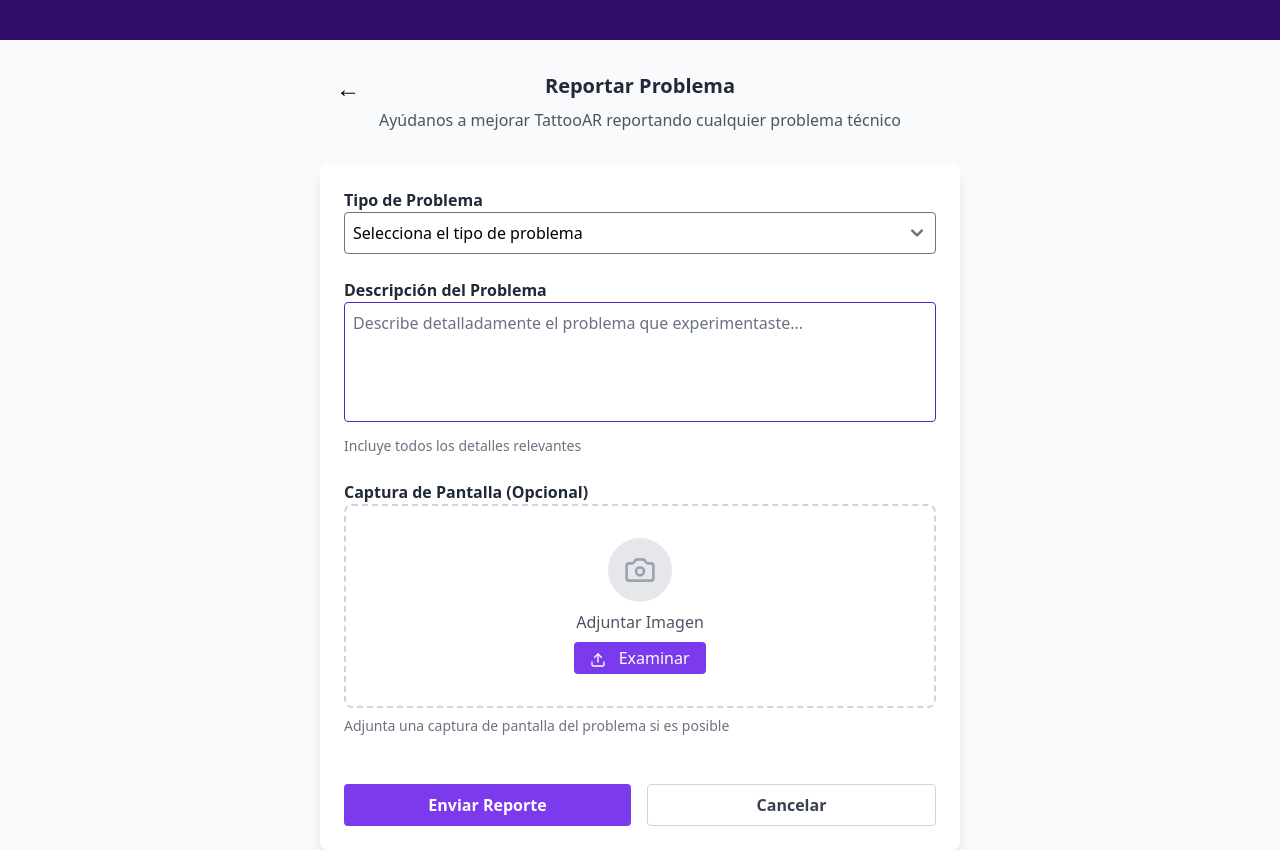
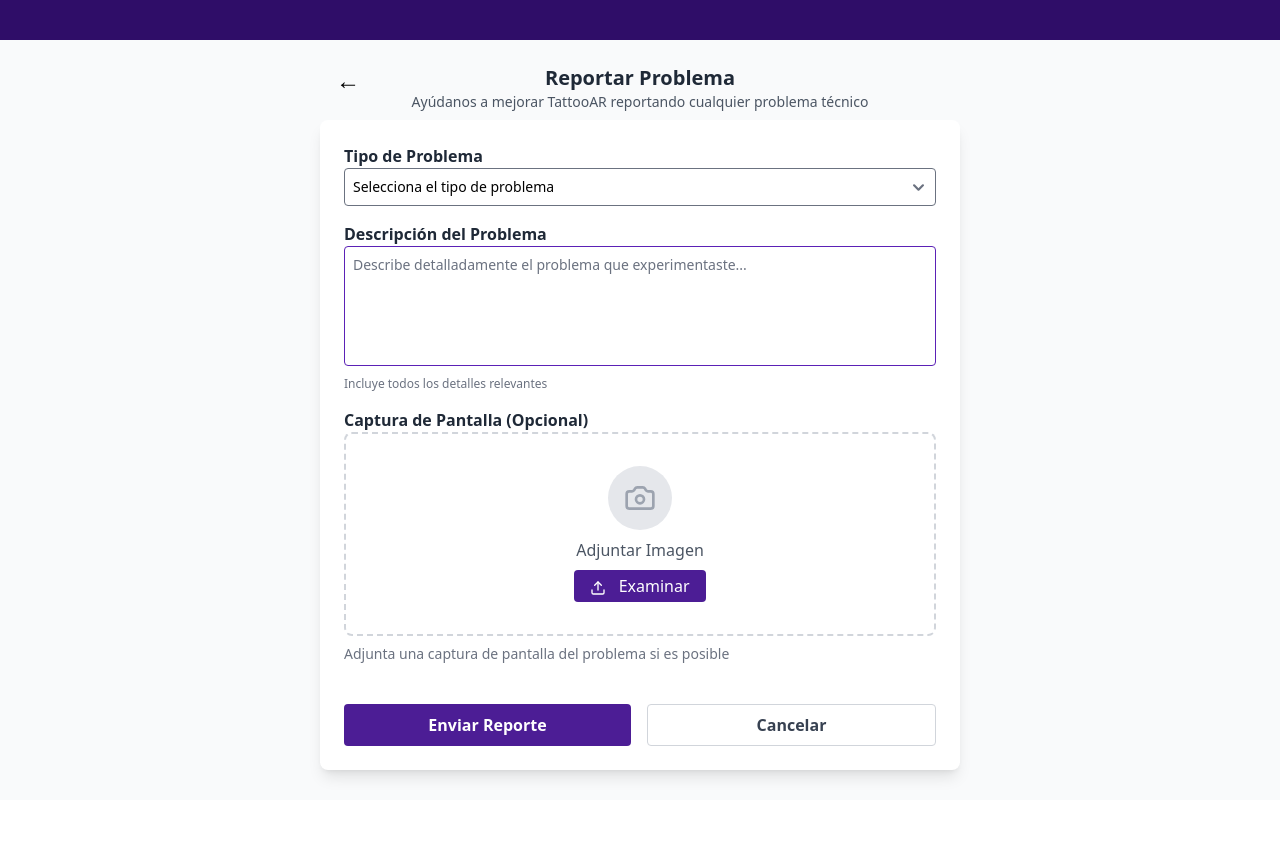
Before and after one commit to CarlosEsteban-afk/tattooar, a Vue app: page /tattooar/report in a window 1280 px wide. After the commit the page ends 800 px from the top, so only its background shows below. Built offline with nearby package versions, Linux system fonts and the light colour scheme; a web font is replaced by a local one.

Commit message:
minor fixes

```diff
--- a/src/stores/DesignStore.js
+++ b/src/stores/DesignStore.js
@@ -6,10 +6,10 @@ export const useTattooStore = defineStore('tattoos', () => {
       { id: 1, title: "Flor de loto.png", author: "María González", city: "Santiago", style: "Minimalista", desc: "Descripción del tatuaje" },
       { id: 2, title: "Dragón tribal.png", author: "Carlos Mendoza", city: "Valparaíso", style: "Tribal", desc: "Descripción del tatuaje" },
       { id: 3, title: "Mandala mano.png", author: "Laura Pérez", city: "Santiago", style: "Geométrico", desc: "Descripción del tatuaje" },
-      { id: 4, title: "Lobo realista.png", author: "Javier Ruiz", city: "Concepción", style: "Realista", desc: "Descripción del tatuaje" },
-      { id: 5, title: "Brújula viajera.png", author: "Ana Torres", city: "Valparaíso", style: "Tradicional", desc: "Descripción del tatuaje" },
-      { id: 6, title: "Tigre japonés.png", author: "Luis Soto", city: "Santiago", style: "Japonés", desc: "Descripción del tatuaje" },
-      { id: 7, title: "Ojo de Horus.png", author: "Cecilia Díaz", city: "Concepción", style: "Egipcio", desc: "Descripción del tatuaje" },
+      { id: 4, title: "Lobo realista.png", author: "Javier Ruiz", city: "Concepción", style: "Realismo", desc: "Descripción del tatuaje" },
+      { id: 5, title: "Brújula viajera.png", author: "Ana Torres", city: "Temuco", style: "Tradicional", desc: "Descripción del tatuaje" },
+      { id: 6, title: "Tigre japonés.png", author: "Luis Soto", city: "Puerto Montt", style: "Acuarela", desc: "Descripción del tatuaje" },
+      { id: 7, title: "Ojo de Horus.png", author: "Cecilia Díaz", city: "Concepción", style: "Fineline", desc: "Descripción del tatuaje" },
     ])
 
   const styleFilter = ref('')
--- a/src/views/HomeView.vue
+++ b/src/views/HomeView.vue
@@ -1,5 +1,5 @@
 <template>
-  <div class="flex items-center justify-center h-20">
+  <div class="flex items-center justify-center h-20 p-4 pt-8">
     <img src="/assets/Banner.png" />
   </div>
   <div class="relative" ref="sidebarRef">
--- a/src/views/ReportView.vue
+++ b/src/views/ReportView.vue
@@ -1,33 +1,33 @@
 <template>
     <div class="min-h-screen bg-gray-50 relative">
-        <div class="container mx-auto px-4 pt-18 max-w-2xl">
+        <div class="container mx-auto px-4 pt-16 max-w-2xl">
             <!-- Header -->
-            <div class="text-center mb-8 relative">
-        <button @click="$router.back()" class="absolute left-4 text-2xl z-10 cursor-pointer">
-            ←
-        </button>
-                <h1 class="text-xl font-bold text-gray-800 mb-2">Reportar Problema</h1>
-                <p class="text-gray-600 text-md">Ayúdanos a mejorar TattooAR reportando cualquier problema técnico</p>
+            <div class="text-center relative">
+                <button @click="$router.back()" class="absolute left-4 text-2xl z-10 cursor-pointer">
+                    ←
+                </button>
+                <h1 class="text-xl font-bold text-gray-800">Reportar Problema</h1>
+                <p class="text-gray-600 text-sm mb-2">Ayúdanos a mejorar TattooAR reportando cualquier problema técnico</p>
             </div>
 
-            <div class="bg-white shadow-lg rounded-lg p-6 space-y-6">
+            <div class="bg-white shadow-lg rounded-lg p-6 space-y-4">
                 <!-- Issue Type -->
                 <div class="space-y-2">
                     <label class="text-md py-1 font-semibold border-purple-800 text-gray-800">Tipo de Problema</label>
-                    <select v-model="selectedIssueType" class="w-full p-2 border rounded">
+                    <select v-model="selectedIssueType" class="w-full text-sm p-2 border rounded">
                         <option disabled value="">Selecciona el tipo de problema</option>
                         <option v-for="type in issueTypes" :key="type" :value="type">{{ type }}</option>
                     </select>
                 </div>
 
                 <!-- Description -->
-                <div class="space-y-2">
+                <div class="space-y-1">
                     <label for="description" class="text-md font-semibold text-gray-800">Descripción del
                         Problema</label>
                     <textarea id="description" v-model="description"
                         placeholder="Describe detalladamente el problema que experimentaste..."
-                        class="w-full min-h-[120px] p-2 border border-purple-800 rounded resize-none"></textarea>
-                    <p class="text-sm text-gray-500">Incluye todos los detalles relevantes</p>
+                        class="w-full text-sm min-h-[120px] p-2 border border-purple-800 rounded resize-none"></textarea>
+                    <p class="text-xs text-gray-500">Incluye todos los detalles relevantes</p>
                 </div>
 
                 <!-- Screenshot Upload -->
@@ -40,7 +40,7 @@
                                 <Camera class="w-8 h-8 text-gray-400" />
                             </div>
                             <p class="text-gray-600">Adjuntar Imagen</p>
-                            <button class="bg-purple-600 text-white px-4 py-1 rounded hover:bg-purple-700">
+                            <button class="bg-purple-900 text-white px-4 py-1 rounded hover:bg-purple-700">
                                 <Upload class="inline w-4 h-4 mr-2" />
                                 Examinar
                             </button>
@@ -51,8 +51,8 @@
 
                 <!-- Action Buttons -->
                 <div class="flex flex-col sm:flex-row gap-4 pt-6">
-                    <button @click="submitReport"
-                        class="flex-1 bg-purple-600 hover:bg-purple-700 text-white py-2 text-md font-semibold rounded">
+                    <button @click="$router.back()"
+                        class="flex-1 bg-purple-900 hover:bg-purple-00 text-white py-2 text-md font-semibold rounded">
                         Enviar Reporte
                     </button>
                     <button @click="$router.back()"
```
